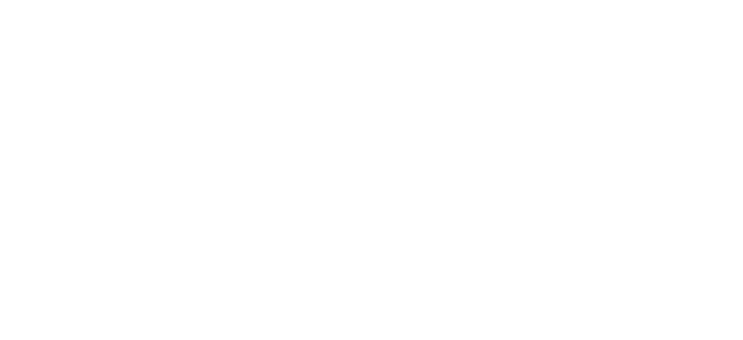
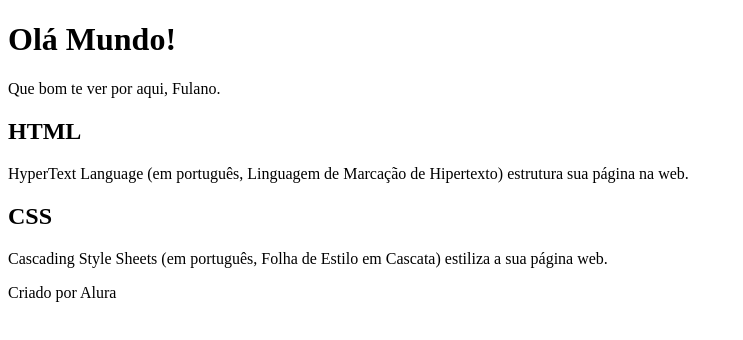
Before and after one commit to SamirHilarioKadri/Ol-Mundo-, a plain HTML site: page index.html in a window 1280 px wide. Shown: the whole page, without its empty margins (0-743 px from the left). Drawn offline with Linux system fonts and the light colour scheme.

Commit message:
Add files via upload

```diff
--- a/index.html
+++ b/index.html
@@ -1,11 +1,33 @@
 <!DOCTYPE html>
 <html lang="ptbr">
+
 <head>
     <meta charset="UTF-8">
     <meta name="viewport" content="width=device-width, initial-scale=1.0">
     <title>Olá Mundo!</title>
 </head>
+
 <body>
+    <header>
+        <h1>Olá Mundo!</h1>
+        <p>Que bom te ver por aqui, Fulano.</p>
+
+    </header>
+
+    <section>
+        <h2>HTML</h2>
+        <p>HyperText Language (em português, Linguagem de Marcação de Hipertexto) estrutura sua página na web.</p>
+
+        <h2>CSS</h2>
+        <p>Cascading Style Sheets (em português, Folha de Estilo em Cascata) estiliza a sua página web.</p>
+
+    </section>
+
+    <footer>
+        <p>Criado por Alura</p>
+
+    </footer>
 
 </body>
+
 </html>
```
